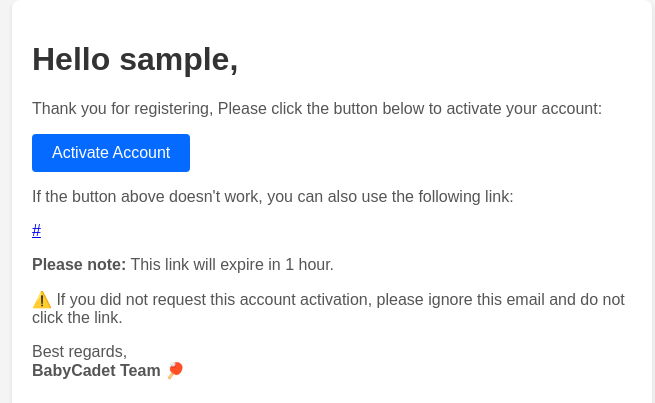
After one commit to lockdoor/42_transcendence, a Django app: template requirement/django/app/backend/templates/backend/activation_email.html in a window 1280 px wide. The commit adds this page. Shown: the top 403 px of the page, without its empty margins (308-963 px from the left). Run offline with Django 5.2, Linux system fonts and the light colour scheme; the template is opened without the code that fills it: most values are stand-ins (such as "Sample title", 1, 10 or a date in 2020).

Commit message:
update email style and fix bug on pre-register step

```diff
--- a/requirement/django/app/backend/models.py
+++ b/requirement/django/app/backend/models.py
@@ -116,7 +116,7 @@ class ActivationCode(models.Model):
 
     def save(self, *args, **kwargs):
         if not self.expires_at:
-            self.expires_at = timezone.now() + datetime.timedelta(hours=1)  # Code valid for 24 hours
+            self.expires_at = timezone.now() + datetime.timedelta(hours=1)  # Code valid for 1 hours
         super().save(*args, **kwargs)
 
     def is_expired(self):
@@ -130,7 +130,7 @@ class RegenerateCode(models.Model):
 
     def save(self, *args, **kwargs):
         if not self.expires_at:
-            self.expires_at = timezone.now() + datetime.timedelta(seconds=1800)  # Code valid for 24 hours
+            self.expires_at = timezone.now() + datetime.timedelta(seconds=180)  # Code valid for 3 mins
         super().save(*args, **kwargs)
 
     def is_expired(self):
--- /dev/null
+++ b/requirement/django/app/backend/templates/backend/activation_email.html
@@ -0,0 +1,67 @@
+<!DOCTYPE html>
+<html lang="en">
+<head>
+    <meta charset="UTF-8">
+    <title>Activate your account</title>
+    <style>
+        body {
+            font-family: Arial, sans-serif;
+            background-color: #f4f4f4;
+            margin: 0;
+            padding: 0;
+        }
+        .container {
+            max-width: 600px;
+            margin: 0px auto;
+            background-color: #fff;
+            padding: 20px;
+            border-radius: 8px;
+            box-shadow: 0 2px 4px rgba(0, 0, 0, 0.1);
+        }
+        h1 {
+            color: #333;
+        }
+        p {
+            color: #555;
+        }
+        .btn {
+            display: inline-block;
+            padding: 10px 20px;
+            color: #fff;
+            background-color: #4FD1C5;
+            border: none;
+            border-radius: 4px;
+            text-decoration: none;
+            font-size: 16px;
+        }
+        .footer-banner {
+            background-color: #fff;
+            color: #fff;
+            text-align: center;
+            padding: 10px;
+            margin-top: 10px;
+            border-radius: 8px;
+        }
+        .footer-banner img {
+            max-width: 100%;
+            height: auto;
+        }
+    </style>
+</head>
+<body>
+    <div class="container">
+        <h1>Hello {{ username }},</h1>
+        <p>Thank you for registering, Please click the button below to activate your account:</p>
+        <a href="{{ activation_link }}" class="btn" style="color: #fff; background-color: #056aff; text-decoration: none; display: inline-block; padding: 10px 20px; border-radius: 4px;">Activate Account</a>
+        <p>If the button above doesn't work, you can also use the following link:</p>
+        <p><a href="{{ activation_link }}">{{ activation_link }}</a></p>
+        <p><strong>Please note:</strong> This link will expire in 1 hour.</p>
+        <p>⚠️ If you did not request this account activation, please ignore this email and do not click the link.</p>
+        <p>Best regards,<br><strong>BabyCadet Team</strong> 🏓</p>
+    </div>
+    <div class="footer-banner">
+        <img src= "https://drive.google.com/uc?id=1KQNFaQg34i_mDQ_mFeSkGPIeAkNYbZ6I" />
+        <p>Follow us on <a href="https://twitter.com">Twitter</a> | <a href="https://facebook.com">Facebook</a></p>
+    </div>
+</body>
+</html>
--- a/requirement/django/app/backend/templates/backend/regen_qr_code.html
+++ b/requirement/django/app/backend/templates/backend/regen_qr_code.html
@@ -47,7 +47,7 @@
 </head>
 <body>
     <div class="container">
-        <h2>Fill the code sending to your email</h2>
+        <h2>Enter the code sent to your email</h2>
         <form id="code-form" action="{% url 'regenerate_qr' %}" method="post">
             {% csrf_token %}
             <label for="code">Enter code:</label>
--- a/requirement/django/app/backend/templates/backend/two_factor_auth.html
+++ b/requirement/django/app/backend/templates/backend/two_factor_auth.html
@@ -70,6 +70,7 @@
             {% csrf_token %}
             <button type="submit">regenerate QR-code</button>
         </form>
+        <a href="https://support.google.com/accounts/answer/1066447?hl=th&co=GENIE.Platform%3DiOS&oco=1" target=_blank>Learn more</a>
     </div>
     <script>
         document.getElementById('otp-form').addEventListener('submit', function(event) {
@@ -97,7 +98,7 @@
                     window.location.replace(`${window.location.origin}/dashboard`)
                 } else {
                     alert(data.error);
-                    window.location.href = "/";
+                    window.location.replace(`${window.location.origin}/`)
                 }
             })
             .catch(error => console.error("Error:", error));
--- a/requirement/django/app/backend/templates/backend/two_factor_auth_qr.html
+++ b/requirement/django/app/backend/templates/backend/two_factor_auth_qr.html
@@ -69,7 +69,11 @@
             <input type="text" id="otp" name="otp" required>
             <input type="submit" value="Verify">
         </form>
+        <p>Check the OTP in your authenticator application</p>
+        <p>or</p>
+        <a href="https://support.google.com/accounts/answer/1066447?hl=th&co=GENIE.Platform%3DiOS&oco=1" target=_blank>Learn more</a>
     </div>
+
     <script>
         document.getElementById('otp-form').addEventListener('submit', function(event) {
             event.preventDefault();
@@ -96,7 +100,7 @@
                     window.location.replace(`${window.location.origin}/dashboard`)
                 } else {
                     alert(data.error);
-                    window.location.href = "/";
+                    window.location.replace(`${window.location.origin}/`)
                 }
             })
             .catch(error => console.error("Error:", error));
```
Also changed, not shown: requirement/django/app/backend/templates/backend/recover_code_email.html (added, +67 -0 lines), requirement/django/app/backend/views.py (+35 -13 lines), requirement/django/app/backend/templates/backend/422_BabyCadet.png (added), requirement/django/app/backend/templates/backend/BabyCadet.jpg (added).
